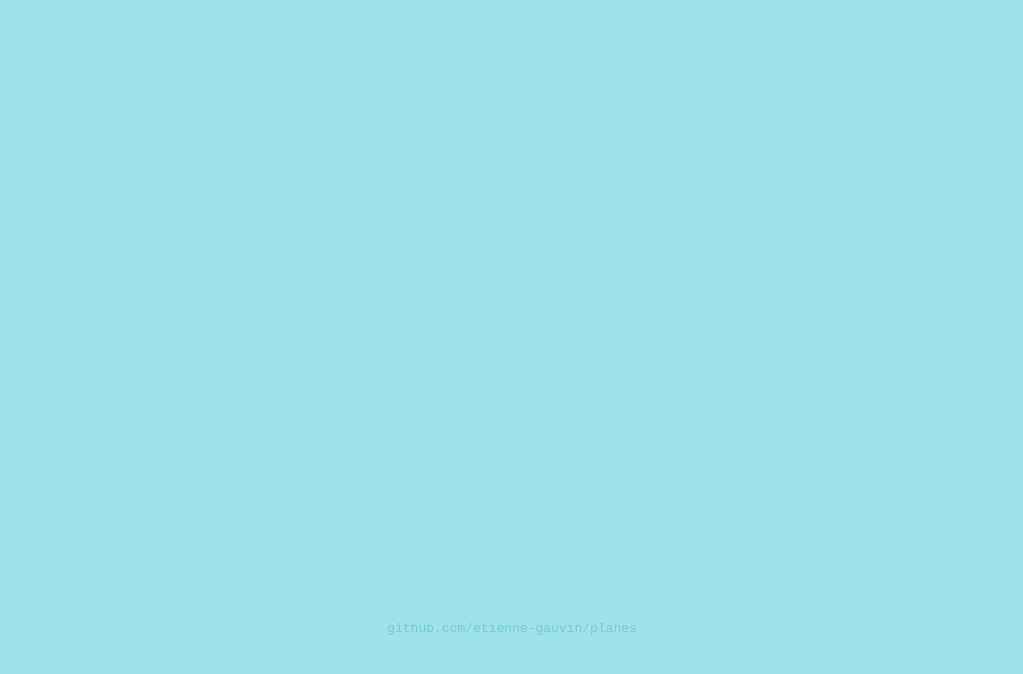
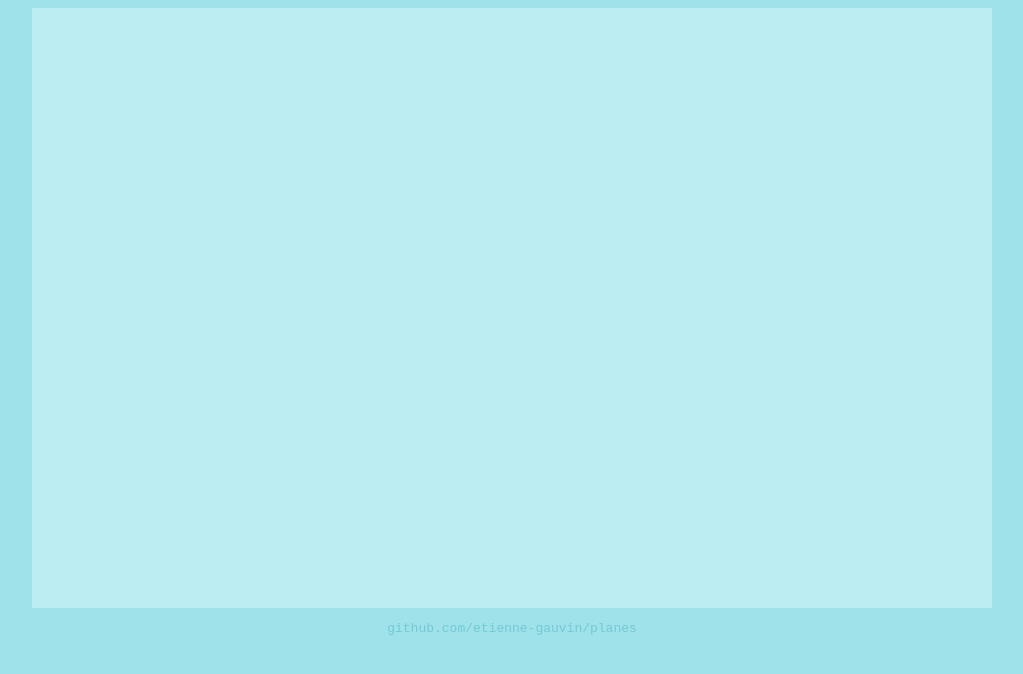
Before and after one commit to etienne-gauvin/planes, a plain HTML site: page index.html in a window 1280 px wide. Shown: the whole page, without its empty margins (128-1151 px from the left). Drawn offline with Linux system fonts and the light colour scheme.

Commit message:
Application d'un fond couleur ciel au canvas

```diff
--- a/style.css
+++ b/style.css
@@ -9,6 +9,7 @@ html, body {
 canvas {
     display: block;
     margin: auto;
+    background-color: #bbedf3;
 }
 footer {
     margin-top: 1em;
```
